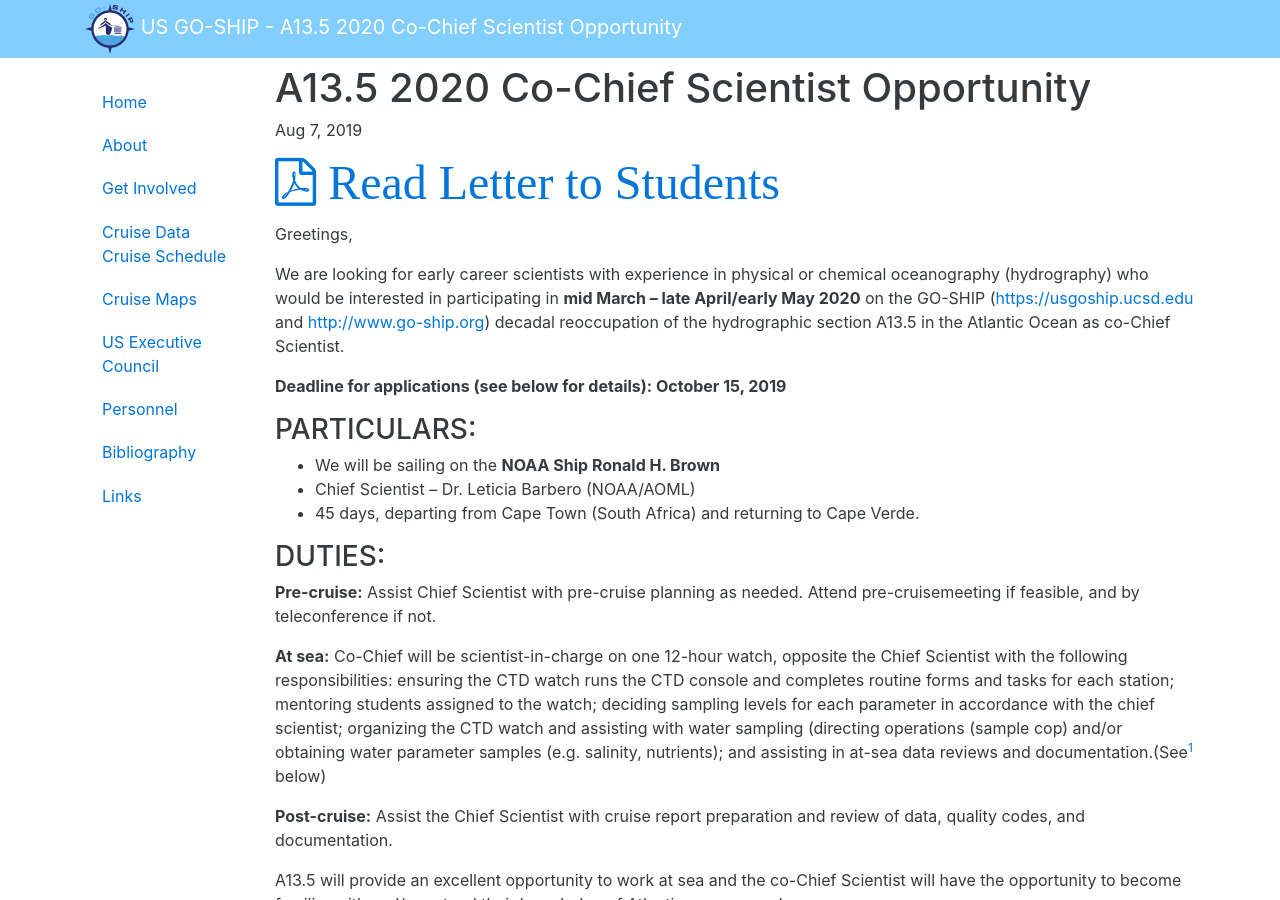
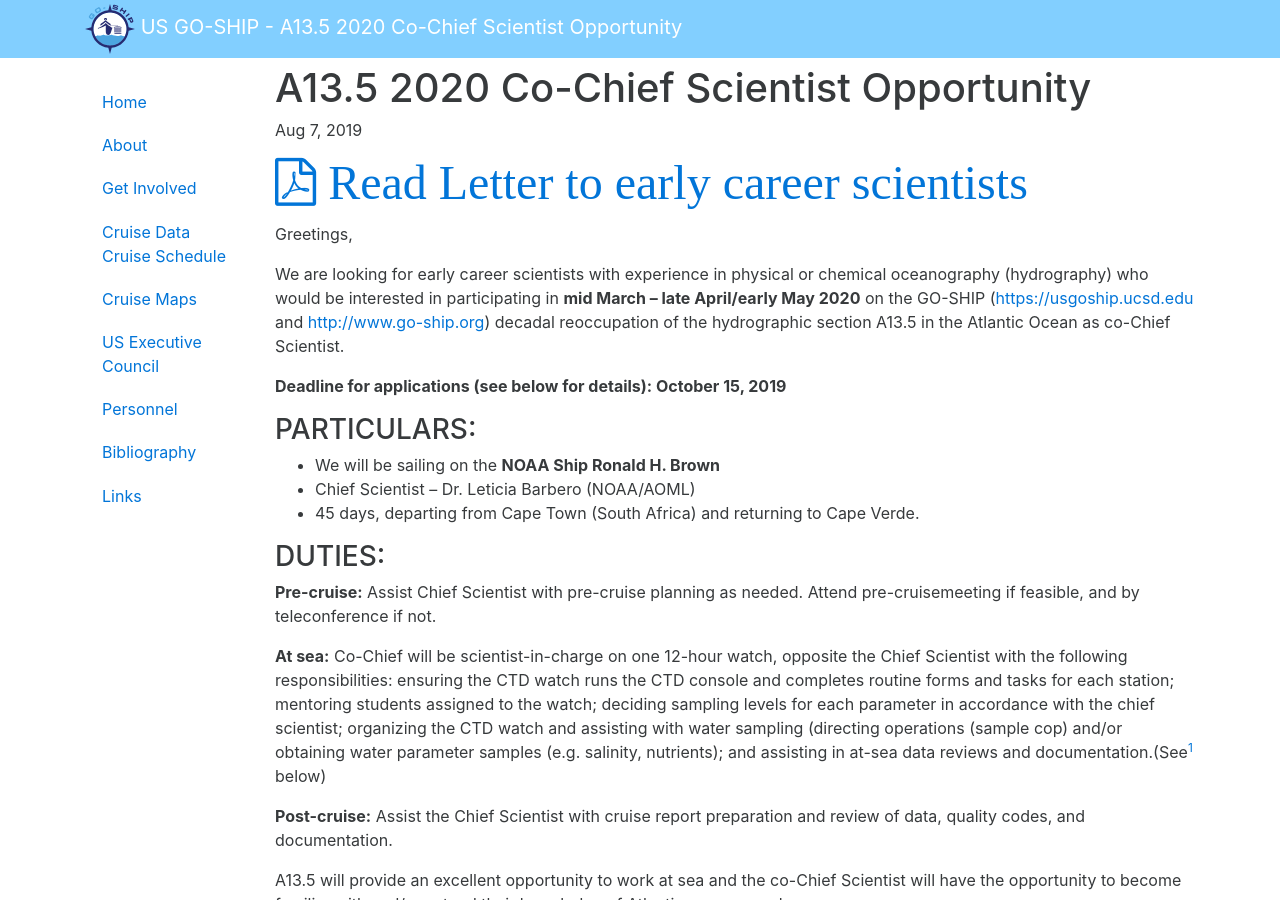
Before and after one commit to cchdo/usgoship.ucsd.edu, a Jekyll site: the page built from _posts/2019-08-07-sail-with-us-a135_co_chief.md, in a window 1280 px wide and 900 px high. Built offline with Jekyll 4.4.1, drawn with Linux system fonts in a browser that asks for light colours.

Commit message:
update a13.5 co-chief pdf link text

```diff
--- a/_posts/2019-08-07-sail-with-us-a135_co_chief.md
+++ b/_posts/2019-08-07-sail-with-us-a135_co_chief.md
@@ -4,7 +4,7 @@ title:  "A13.5 2020 Co-Chief Scientist Opportunity"
 date:   2019-08-07 12:00:00 +0000
 ---
 <a href="{{site.baseurl}}/files/ads/GO-SHIP_A13.5_2020_Co-Chief_Scientist_Opportunity.pdf">
-<i class="fa fa-file-pdf-o fa-3x" aria-hidden="true"> Read Letter to Students</i></a>
+<i class="fa fa-file-pdf-o fa-3x" aria-hidden="true"> Read Letter to early career scientists</i></a>
 
 Greetings,
 
```
